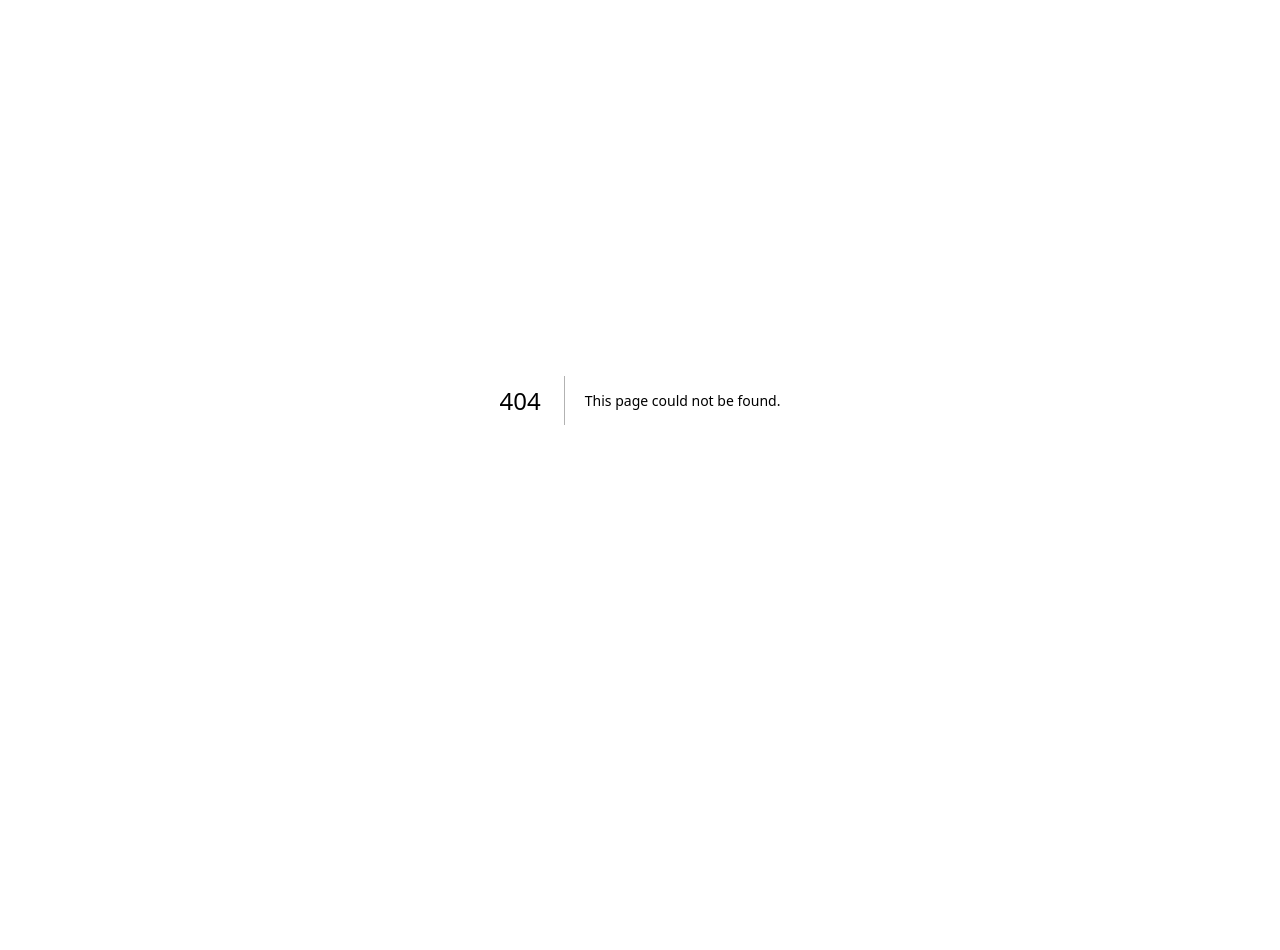
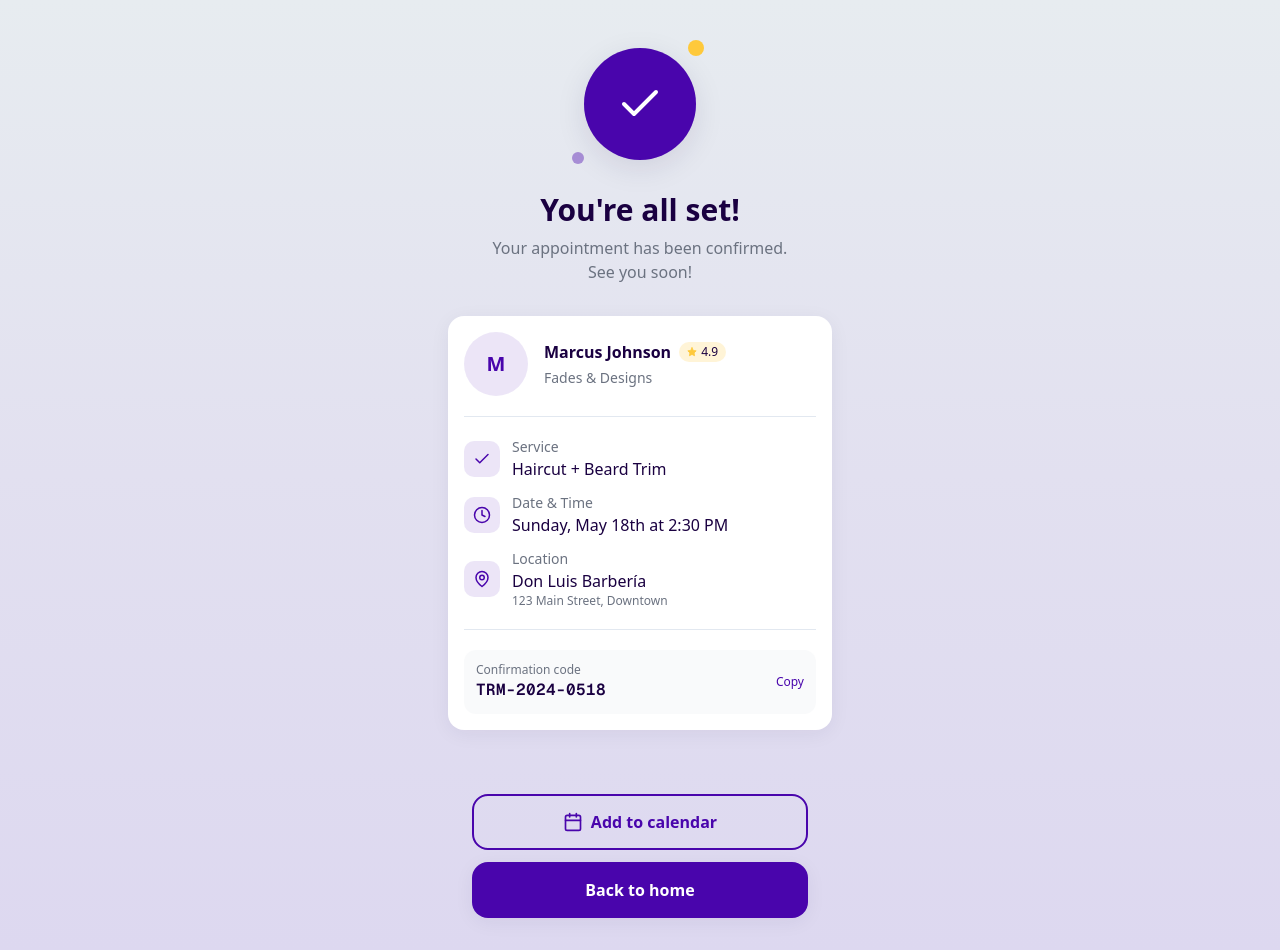
Before and after one commit to dante2234wqd/trimly, a Next.js app: page /confirmation in a window 1280 px wide. Before the commit this address had no page. Before the commit the page ends 800 px from the top, so only its background shows below. Built offline with nearby package versions, Linux system fonts and the light colour scheme.

Commit message:
feat: add booking confirmation screen with UI elements
Create confirmation page with gradient, animated icon, and booking details.

```diff
--- /dev/null
+++ b/app/confirmation/page.tsx
@@ -0,0 +1,157 @@
+"use client";
+
+import Link from "next/link";
+import { Check, Star, Calendar, MapPin, Clock } from "@/components/trimly/Icons";
+import { Card, PrimaryButton } from "@/components/trimly";
+
+// Mock booking data
+const bookingData = {
+  barber: {
+    name: "Marcus Johnson",
+    rating: 4.9,
+    specialty: "Fades & Designs",
+  },
+  service: "Haircut + Beard Trim",
+  date: "Sunday, May 18th",
+  time: "2:30 PM",
+  shop: {
+    name: "Don Luis Barbería",
+    address: "123 Main Street, Downtown",
+  },
+  confirmationCode: "TRM-2024-0518",
+};
+
+export default function ConfirmationPage() {
+  return (
+    <div
+      className="min-h-screen min-h-dvh w-full flex flex-col"
+      style={{
+        background: "linear-gradient(180deg, #E7ECF0 0%, #E2E0F0 50%, #DDD8F0 100%)",
+      }}
+    >
+      {/* Main Content */}
+      <main className="flex-1 flex flex-col items-center justify-center px-6 py-12">
+        {/* Success Icon */}
+        <div className="relative mb-8">
+          {/* Outer glow ring */}
+          <div className="absolute inset-0 w-28 h-28 rounded-full bg-primary/20 animate-pulse" />
+          {/* Main circle */}
+          <div className="relative w-28 h-28 rounded-full bg-primary flex items-center justify-center shadow-soft-lg">
+            <Check size={48} className="text-primary-foreground" />
+          </div>
+          {/* Decorative dots */}
+          <div className="absolute -top-2 -right-2 w-4 h-4 rounded-full bg-accent" />
+          <div className="absolute -bottom-1 -left-3 w-3 h-3 rounded-full bg-primary/40" />
+        </div>
+
+        {/* Title */}
+        <h1 className="text-3xl font-bold text-foreground mb-2 text-center text-balance">
+          {"You're all set!"}
+        </h1>
+        <p className="text-muted-foreground text-center mb-8 max-w-xs">
+          Your appointment has been confirmed. See you soon!
+        </p>
+
+        {/* Booking Card */}
+        <Card className="w-full max-w-sm space-y-5">
+          {/* Barber Info */}
+          <div className="flex items-center gap-4">
+            {/* Avatar */}
+            <div className="w-16 h-16 rounded-full bg-primary/10 flex items-center justify-center text-xl font-bold text-primary flex-shrink-0">
+              {bookingData.barber.name.charAt(0)}
+            </div>
+            <div className="flex-1 min-w-0">
+              <div className="flex items-center gap-2 mb-1">
+                <h3 className="font-semibold text-foreground truncate">
+                  {bookingData.barber.name}
+                </h3>
+                {/* Rating Pill */}
+                <div className="flex items-center gap-1 px-2 py-0.5 rounded-full bg-accent/20 text-xs font-medium text-accent-foreground flex-shrink-0">
+                  <Star size={10} className="fill-current text-accent" />
+                  <span>{bookingData.barber.rating}</span>
+                </div>
+              </div>
+              <p className="text-sm text-muted-foreground">
+                {bookingData.barber.specialty}
+              </p>
+            </div>
+          </div>
+
+          {/* Divider */}
+          <div className="h-px bg-border" />
+
+          {/* Appointment Details */}
+          <div className="space-y-3">
+            {/* Service */}
+            <div className="flex items-center gap-3">
+              <div className="w-9 h-9 rounded-[10px] bg-primary/10 flex items-center justify-center flex-shrink-0">
+                <Check size={18} className="text-primary" />
+              </div>
+              <div>
+                <p className="text-sm text-muted-foreground">Service</p>
+                <p className="font-medium text-foreground">{bookingData.service}</p>
+              </div>
+            </div>
+
+            {/* Date & Time */}
+            <div className="flex items-center gap-3">
+              <div className="w-9 h-9 rounded-[10px] bg-primary/10 flex items-center justify-center flex-shrink-0">
+                <Clock size={18} className="text-primary" />
+              </div>
+              <div>
+                <p className="text-sm text-muted-foreground">Date & Time</p>
+                <p className="font-medium text-foreground">
+                  {bookingData.date} at {bookingData.time}
+                </p>
+              </div>
+            </div>
+
+            {/* Location */}
+            <div className="flex items-center gap-3">
+              <div className="w-9 h-9 rounded-[10px] bg-primary/10 flex items-center justify-center flex-shrink-0">
+                <MapPin size={18} className="text-primary" />
+              </div>
+              <div>
+                <p className="text-sm text-muted-foreground">Location</p>
+                <p className="font-medium text-foreground">{bookingData.shop.name}</p>
+                <p className="text-xs text-muted-foreground">{bookingData.shop.address}</p>
+              </div>
+            </div>
+          </div>
+
+          {/* Divider */}
+          <div className="h-px bg-border" />
+
+          {/* Confirmation Code */}
+          <div className="flex items-center justify-between bg-muted/50 rounded-[12px] p-3">
+            <div>
+              <p className="text-xs text-muted-foreground">Confirmation code</p>
+              <p className="font-mono font-semibold text-foreground tracking-wide">
+                {bookingData.confirmationCode}
+              </p>
+            </div>
+            <button className="text-xs font-medium text-primary">
+              Copy
+            </button>
+          </div>
+        </Card>
+      </main>
+
+      {/* Bottom Actions */}
+      <div className="px-6 pb-8 pt-4 space-y-3 max-w-sm mx-auto w-full">
+        {/* Add to Calendar - Outline Button */}
+        <button className="w-full h-14 rounded-[16px] border-2 border-primary bg-transparent text-primary font-semibold text-base flex items-center justify-center gap-2 transition-all active:scale-[0.98] hover:bg-primary/5">
+          <Calendar size={20} />
+          Add to calendar
+        </button>
+
+        {/* Back to Home - Primary Button */}
+        <Link href="/" className="block">
+          <PrimaryButton fullWidth className="h-14">
+            Back to home
+          </PrimaryButton>
+        </Link>
+      </div>
+    </div>
+  );
+}
```
